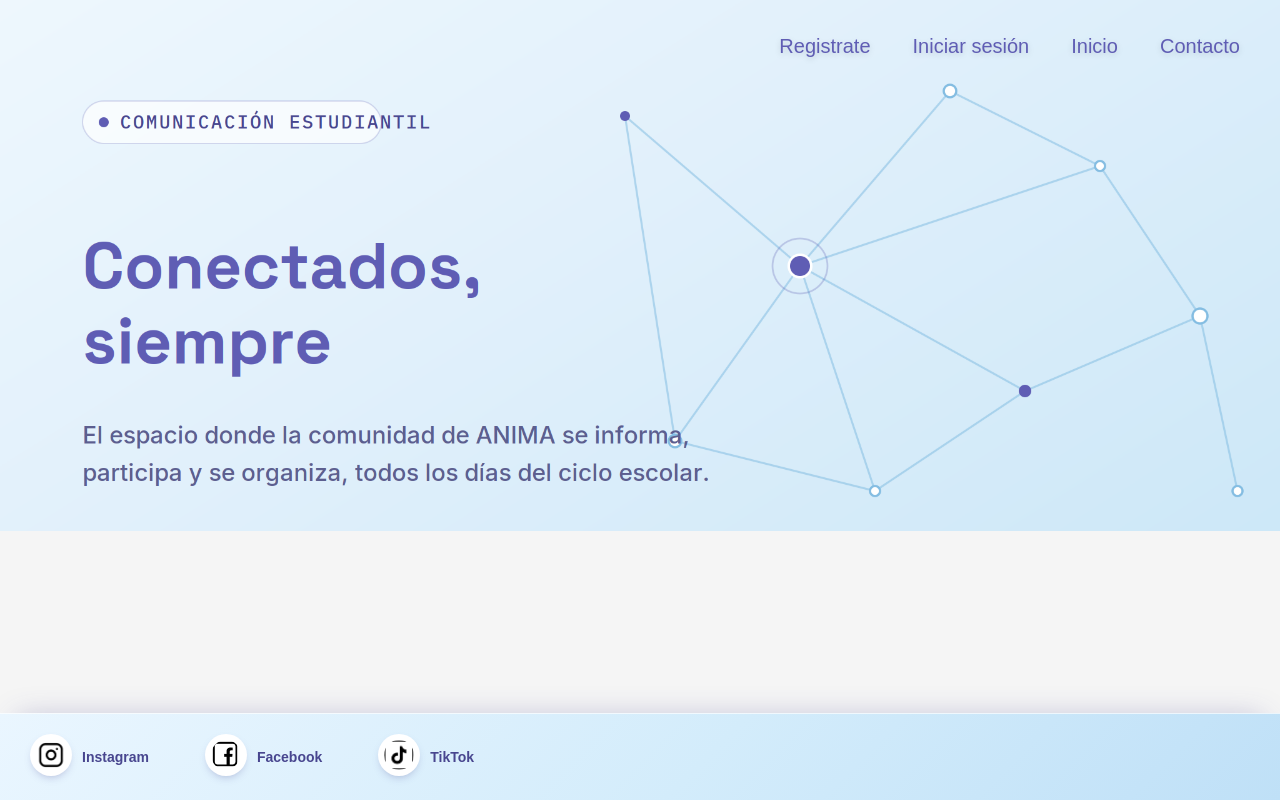
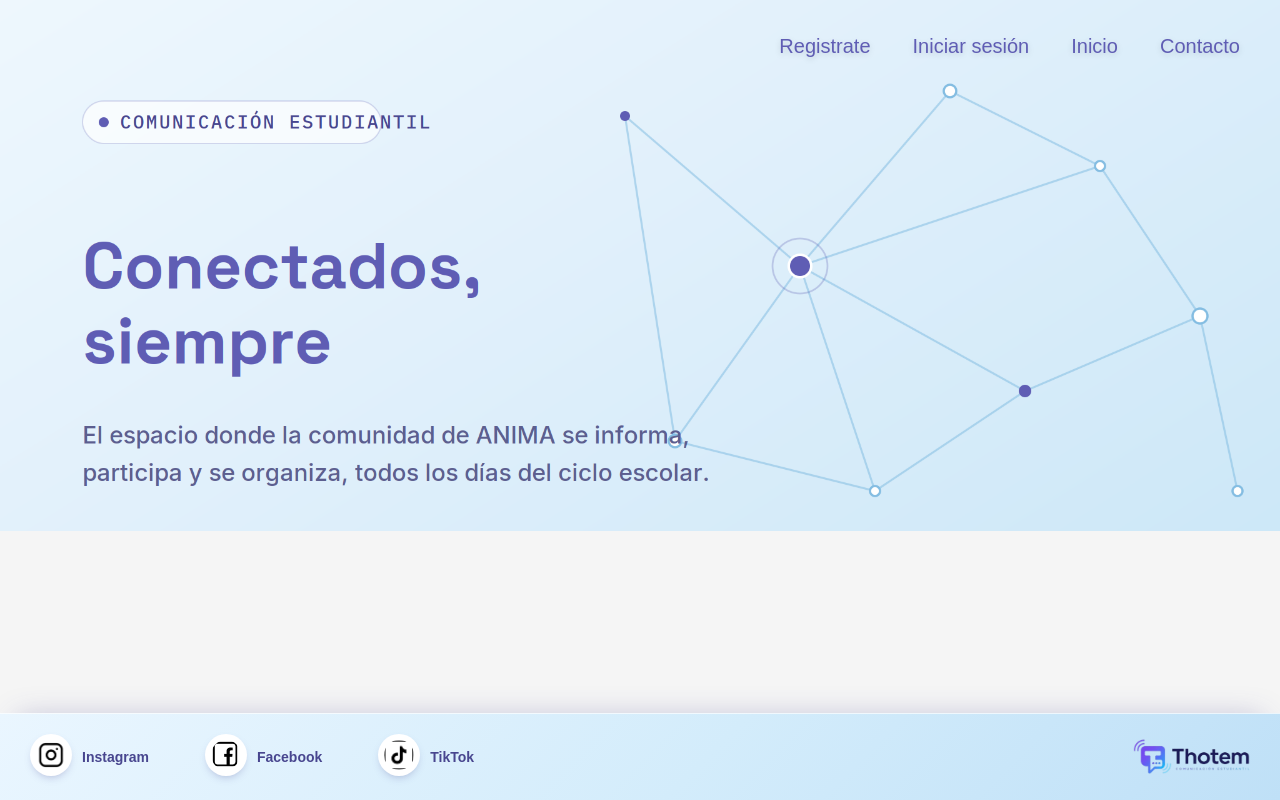
Before and after one commit to luanagaray-creator/ProyectoIntegrador, a React (Vite) app: page / in a window 1280 px wide. Built offline with nearby package versions, Linux system fonts and the light colour scheme.

Commit message:
feat(PROJECT-0005):Details

```diff
--- a/src/App.jsx
+++ b/src/App.jsx
@@ -54,7 +54,7 @@ function App() {
           <Route path="receipt" element={<Receipt />} />
         </Routes>
       </main>
-      <Footer ref={footerRef} isActive={socialPulse} />
+      <Footer ref={footerRef} isActive={socialPulse} home={isHome} />
     </div>
   )
 }
--- a/src/Components/Footer/index.jsx
+++ b/src/Components/Footer/index.jsx
@@ -2,12 +2,15 @@ import { forwardRef } from "react";
 import instagram from "../../assets/instagram.png";
 import facebook from "../../assets/facebook.png";
 import tiktok from "../../assets/tiktok.png";
+import thotem from "../../assets/thotem.png";
 
 import "./style.css";
 
-const Footer = forwardRef(({ isActive = false }, ref) => {
+const Footer = forwardRef(({ isActive = false, home = false }, ref) => {
   return (
     <footer id="footer" ref={ref} className="footer">
+      <div className="footer__content">
+        <div className="footer__content-social">
           <div className={`footer-social ${isActive ? "is-active" : ""}`}>
             <a
               href="https://www.instagram.com/animadual/?hl=es"
@@ -44,6 +47,16 @@ const Footer = forwardRef(({ isActive = false }, ref) => {
               TikTok
             </a>
           </div>
+        </div>
+        {home === true && (
+          <img
+            className="footer-thotem"
+            src={thotem}
+            alt="Thotem"
+            className="footer-thotem-img"
+          />
+        )}
+      </div>
     </footer>
   );
 });
--- a/src/Components/Footer/style.css
+++ b/src/Components/Footer/style.css
@@ -11,6 +11,19 @@
   z-index: 2;
   border-top: 1px solid #ffffffb3;
   box-shadow: 0 -12px 30px -18px #48468f59;
+}
+
+.footer__content {
+  display: flex;
+  align-items: center;
+  width: 100%;
+  justify-content: space-between;
+}
+
+.footer__content-social {
+  display: flex;
+  align-items: center;
+  gap: 36px;
 }
 
 .footer-text {
@@ -97,3 +110,10 @@
     font-size: 13px;
   }
 }
+
+.footer-thotem-img {
+  width: auto;
+  height: 40px;
+  padding: 6px;
+  margin: 0;
+}
--- a/src/Components/Header/index.jsx
+++ b/src/Components/Header/index.jsx
@@ -66,12 +66,18 @@ const Header = ({ home, onContactClick }) => {
       </>
     )}
     {home === false && (
-      <img
-        src={thotem}
-        alt="Thotem Ánima Campus"
-        className="thotem-img"
+      <button
+        type="button"
+        className="thotem-button"
         onClick={() => navigate("/home")}
-      />
+        aria-label="Ir a la página de inicio"
+      >
+        <img
+          src={thotem}
+          alt="Thotem Ánima Campus"
+          className="thotem-img"
+        />
+      </button>
     )}
     <nav className="header">
       <div className="header__sections">
--- a/src/Components/Header/style.css
+++ b/src/Components/Header/style.css
@@ -6,6 +6,15 @@
   z-index: 2;
   display: flex;
   align-items: center;
+}
+
+.thotem-button {
+  position: relative;
+  z-index: 3;
+  background: transparent;
+  border: none;
+  padding: 10px 0 0 40px;
+  cursor: pointer;
 }
 
 .header__sections {
@@ -70,9 +79,8 @@
 }
 
 .thotem-img {
+  display: block;
   height: 70px;
-  padding-top: 10px;
-  padding-left: 40px;
 }
 
 @media (prefers-reduced-motion: reduce) {
```
Lines whose indentation alone changed are shown as unchanged.
